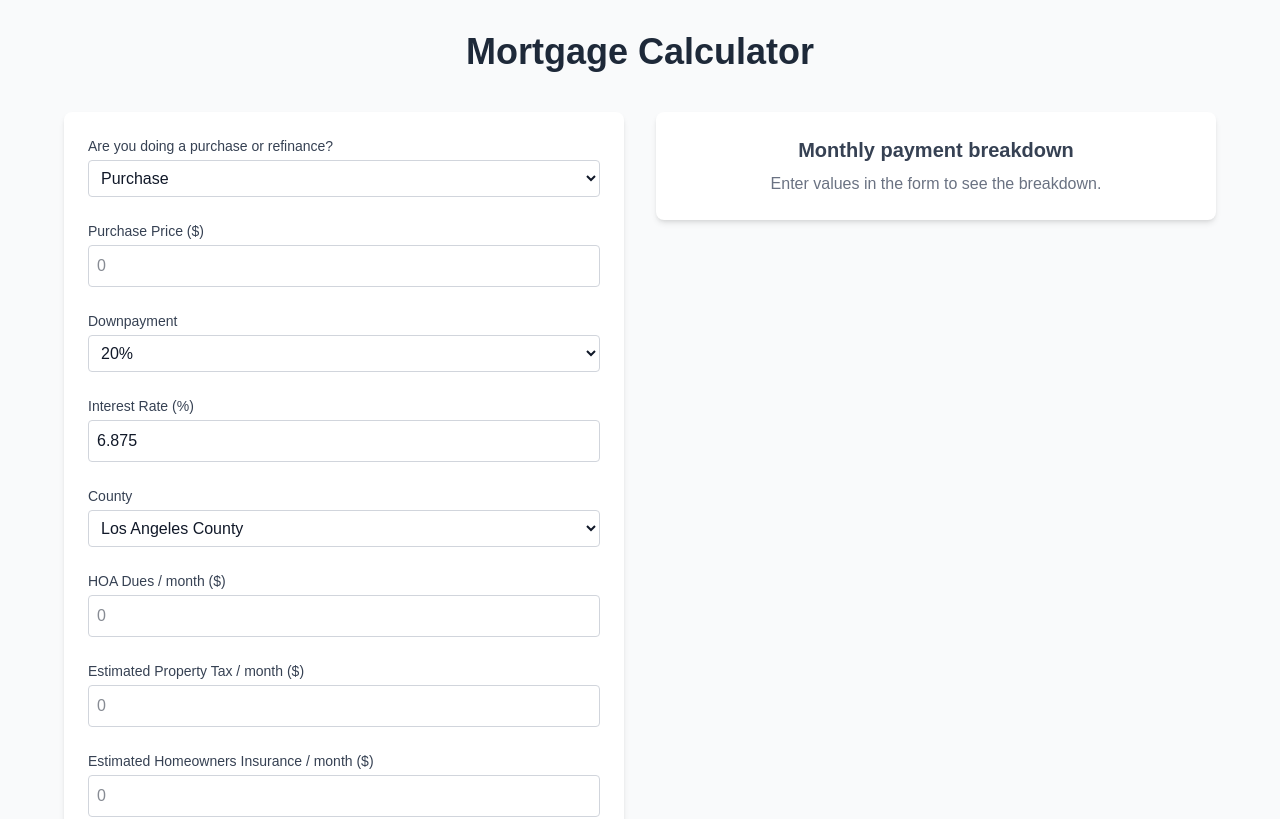
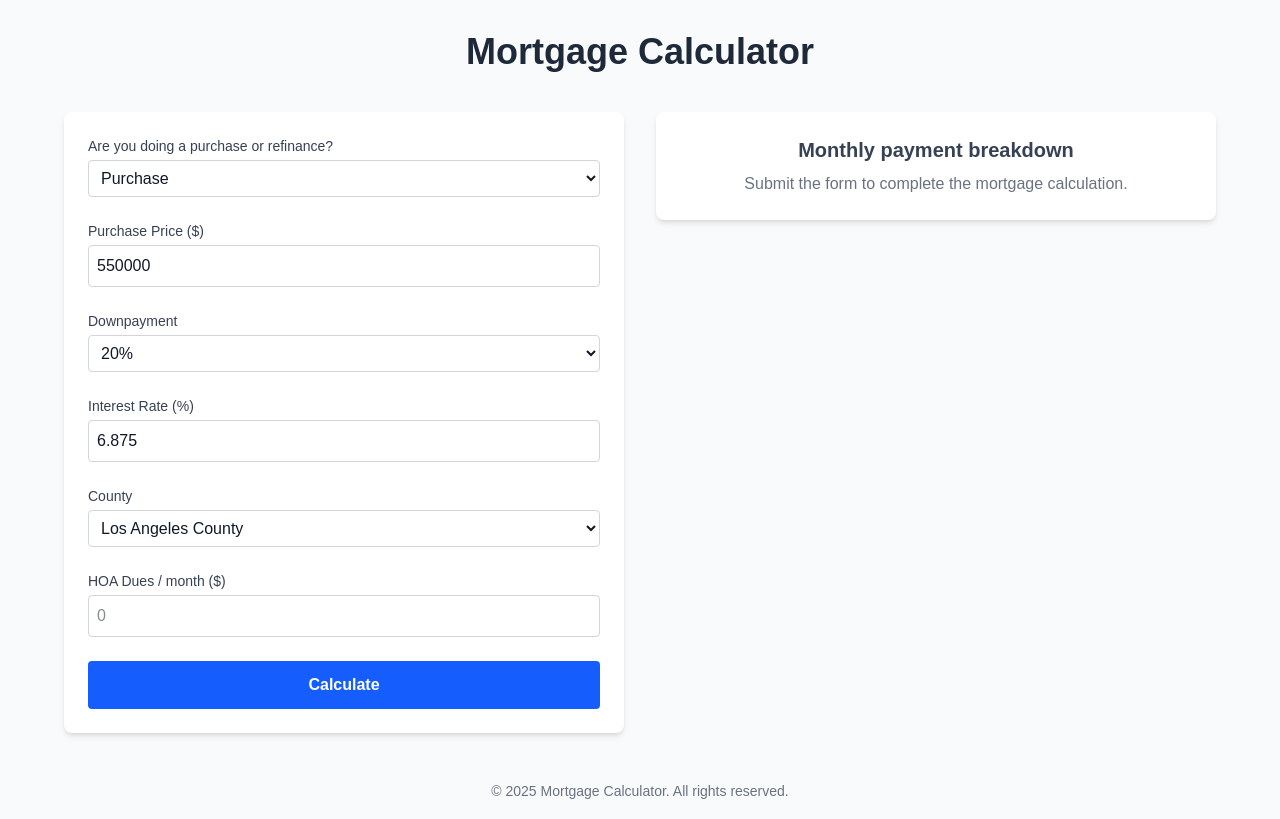
Before and after one commit to reiden-webber/mortgage-calculator, a Next.js app: page / in a window 1280 px wide. Shown: the top 819 px of the page. Built offline with nearby package versions, Linux system fonts and the light colour scheme.

Commit message:
feat: adjustable values in breakdown

```diff
--- a/src/app/page.tsx
+++ b/src/app/page.tsx
@@ -3,29 +3,35 @@
 import React, { useState } from 'react';
 import MortgageForm from '@/components/MortgageForm';
 import BreakdownDisplay from '@/components/BreakdownDisplay';
-import { MortgageFormInputs, MortgageBreakdown } from '@/types';
+import { FormCalculatedData, MortgageFormInputs } from '@/types';
 
 const initialFormValues: MortgageFormInputs = {
   transactionType: 'Purchase',
 
   // Fields for purchase
-  purchasePrice: '',
+  purchasePrice: '550000',
   downPaymentPercentage: '20%',
-  interestRate: '6.875',  // TODO: User wants to conviently change the interestRate
+  interestRate: '6.875',
   county: 'Los Angeles County',
   hoaDues: '',
-  propertyTaxPerMonth: '',
-  homeownersInsurancePerMonth: '',
 
   // Fields for refinance
   loanBalance: '300000',
   estimatedPropertyValue: '550000',
-  annualPropertyTaxEst: '6250',
-  annualHomeInsuranceEst: '1200',
 };
 
+const countyRates = new Map<string, number>([
+    ["Los Angeles County", 1.25],
+    ["Orange County", 1.2],
+    ["San Bernadino County", 1.1],
+    ["Riverside County", 1.15],
+    ["San Diego County", 1.2],
+    ["Ventura County", 1.3]
+  ])
+
+
 export default function Home() {
-  const [breakdownData, setBreakdownData] = useState<MortgageBreakdown | null>(null);
+  const [breakdownData, setBreakdownData] = useState<FormCalculatedData | null>(null);
 
   const handleFormUpdate = (values: MortgageFormInputs) => {
     const annualInterestRate = parseFloat(values.interestRate) || 0;
@@ -34,22 +40,17 @@ export default function Home() {
     const numberOfPayments = loanTermYears * 12;
 
     let loanAmount = 0;
-    let propertyTaxesMonthly = 0;
-    let homeInsuranceMonthly = 0;
+    // Property tax and home insurance are no longer calculated here
 
     if (values.transactionType === 'Purchase') {
       const purchasePrice = parseFloat(values.purchasePrice) || 0;
       const downPaymentPercent = parseFloat(values.downPaymentPercentage.replace('%', '')) || 0;
       const downPaymentAmount = purchasePrice * (downPaymentPercent / 100);
       loanAmount = purchasePrice - downPaymentAmount;
-      propertyTaxesMonthly = parseFloat(values.propertyTaxPerMonth) || 0;
-      homeInsuranceMonthly = parseFloat(values.homeownersInsurancePerMonth) || 0;
+      // propertyTaxesMonthly and homeInsuranceMonthly removed
     } else { // Refinance
       loanAmount = parseFloat(values.loanBalance) || 0;
-      const annualPropertyTax = parseFloat(values.annualPropertyTaxEst) || 0;
-      const annualHomeInsurance = parseFloat(values.annualHomeInsuranceEst) || 0;
-      propertyTaxesMonthly = annualPropertyTax > 0 ? annualPropertyTax / 12 : 0;
-      homeInsuranceMonthly = annualHomeInsurance > 0 ? annualHomeInsurance / 12 : 0;
+      // annualPropertyTax, annualHomeInsurance, propertyTaxesMonthly, homeInsuranceMonthly removed
     }
 
     let calculatedPrincipalAndInterest = 0;
@@ -58,8 +59,6 @@ export default function Home() {
       if (annualInterestRate === 0) {
         calculatedPrincipalAndInterest = loanAmount / numberOfPayments;
       } else {
-        // PrincipalAndInterest = P * (r(1+r)^n) / ((1+r)^n - 1)
-        // where P = principal, r = monthly interest rate, n = number of payments
         const monthlyInterestRate = annualInterestRate / 100 / 12;
         const factor = Math.pow(1 + monthlyInterestRate, numberOfPayments);
         calculatedPrincipalAndInterest =
@@ -67,31 +66,21 @@ export default function Home() {
       }
     }
 
-    // Ensure calculated P&I is a non-negative finite number
     calculatedPrincipalAndInterest =
       Math.max(0, isFinite(calculatedPrincipalAndInterest) ?
       calculatedPrincipalAndInterest : 0);
 
-    // Total monthly payment for the pie chart (P&I + Tax + Insurance + HOA)
-    let totalMonthlyPaymentForPieChart =
-      calculatedPrincipalAndInterest +
-      propertyTaxesMonthly +
-      homeInsuranceMonthly;
+    const propertyTaxRate = countyRates.get(values.county) || 1.25;
+    const propertyTaxMonthly = (parseFloat(values.purchasePrice) || 0) * (propertyTaxRate / 100) / 12;
+    const homeInsuranceMonthly = (parseFloat(values.purchasePrice) || 0) * (0.002 / 12); //Example rate
 
-    if (hoaFeesMonthly > 0) {
-      totalMonthlyPaymentForPieChart += hoaFeesMonthly;
-    }
-
-    const newBreakdown: MortgageBreakdown = {
-      totalMonthlyPayment: totalMonthlyPaymentForPieChart,
-      breakdown: {
-        principalAndInterest: calculatedPrincipalAndInterest,
-        propertyTaxes: propertyTaxesMonthly,
-        homeInsurance: homeInsuranceMonthly,
-        hoaFees: hoaFeesMonthly,
-      },
+    const newCalculationResult: FormCalculatedData = {
+      principalAndInterest: calculatedPrincipalAndInterest,
+      propertyTaxes: propertyTaxMonthly,
+      homeInsurance: homeInsuranceMonthly,
+      hoaFees: hoaFeesMonthly,
     };
-    setBreakdownData(newBreakdown);
+    setBreakdownData(newCalculationResult);
   };
 
   return (
@@ -101,10 +90,10 @@ export default function Home() {
       </header>
       <main className="max-w-6xl mx-auto grid grid-cols-1 md:grid-cols-2 gap-8">
         <div className="md:col-span-1">
-          <MortgageForm initialValues={initialFormValues} onSubmit={handleFormUpdate} />
+          <MortgageForm initialValues={initialFormValues as Partial<MortgageFormInputs>} onSubmit={handleFormUpdate} />
         </div>
         <div className="md:col-span-1">
-          <BreakdownDisplay data={breakdownData} />
+          <BreakdownDisplay formCalculatedData={breakdownData} />
         </div>
       </main>
       <footer className="text-center mt-12 text-sm text-gray-500">
--- a/src/components/BreakdownDisplay.tsx
+++ b/src/components/BreakdownDisplay.tsx
@@ -1,41 +1,75 @@
-import React from 'react';
+import React, { useState, useEffect } from 'react';
 import PieChart from './PieChart';
-import { MortgageBreakdown } from '@/types';
+
+interface FormCalculatedData {
+  principalAndInterest: number;
+  propertyTaxes: number;
+  homeInsurance: number;
+  hoaFees?: number; // Keep hoaFees optional
+}
 
 interface BreakdownDisplayProps {
-  data: MortgageBreakdown | null;
+  formCalculatedData: FormCalculatedData | null;
 }
 
-const BreakdownDisplay: React.FC<BreakdownDisplayProps> = ({ data }) => {
-  if (!data) {
+const BreakdownDisplay: React.FC<BreakdownDisplayProps> = ({ formCalculatedData }) => {
+  const [propertyTaxInput, setPropertyTaxInput] = useState<string>('0');
+  const [homeInsuranceInput, setHomeInsuranceInput] = useState<string>('0');
+
+  useEffect(() => {
+    if (formCalculatedData) {
+      setPropertyTaxInput(formCalculatedData.propertyTaxes.toFixed(2));
+      setHomeInsuranceInput(formCalculatedData.homeInsurance.toFixed(2));
+    } else {
+      // Reset tax and insurance inputs when form data is cleared.
+      setPropertyTaxInput('0');
+      setHomeInsuranceInput('0');
+    }
+  }, [formCalculatedData]);
+
+  if (!formCalculatedData) {
     return (
       <div className="p-6 bg-white shadow-md rounded-lg text-center">
         <h2 className="text-xl font-semibold mb-2 text-gray-700">Monthly payment breakdown</h2>
-        <p className="text-gray-500">Enter values in the form to see the breakdown.</p>
+        <p className="text-gray-500">Submit the form to complete the mortgage calculation.</p>
       </div>
     );
   }
 
-  const { totalMonthlyPayment, breakdown } = data;
+  const { principalAndInterest, hoaFees = 0 } = formCalculatedData;
+  const currentPropertyTaxes = parseFloat(propertyTaxInput) || 0;
+  const currentHomeInsurance = parseFloat(homeInsuranceInput) || 0;
 
-  const pieChartLabels = ['Principal & Interest', 'Property Tax', "Homeowner's Insurance"];
-  const pieChartValues = [
-    breakdown.principalAndInterest,
-    breakdown.propertyTaxes,
-    breakdown.homeInsurance,
-  ];
+  const totalMonthlyPayment = principalAndInterest + currentPropertyTaxes + currentHomeInsurance + hoaFees;
 
-  if (breakdown.hoaFees && breakdown.hoaFees > 0) {
+  const pieChartLabels: string[] = ['Principal & Interest'];
+  const pieChartValues: number[] = [principalAndInterest];
+
+  if (currentPropertyTaxes > 0) {
+    pieChartLabels.push('Property Tax');
+    pieChartValues.push(currentPropertyTaxes);
+  }
+  if (currentHomeInsurance > 0) {
+    pieChartLabels.push("Homeowner's Insurance");
+    pieChartValues.push(currentHomeInsurance);
+  }
+  if (hoaFees > 0) {
     pieChartLabels.push('HOA Dues');
-    pieChartValues.push(breakdown.hoaFees);
+    pieChartValues.push(hoaFees);
   }
+
+  // Ensure at least one segment if all are zero, to prevent pie chart errors
+  // if (pieChartValues.length > 0 && pieChartValues.every(v => v === 0)) {
+  //    pieChartLabels.push('N/A');
+  //    pieChartValues.push(1); // Add a dummy value if all are zero
+  // }
+
 
   const pieChartData = {
     labels: pieChartLabels,
     values: pieChartValues,
   };
 
-  // Helper to format currency
   const formatCurrency = (value: number) => {
     return value.toLocaleString('en-US', { style: 'currency', currency: 'USD' });
   };
@@ -43,7 +77,9 @@ const BreakdownDisplay: React.FC<BreakdownDisplayProps> = ({ data }) => {
   return (
     <div className="p-6 bg-white shadow-md rounded-lg">
       <h2 className="text-xl font-semibold mb-1 text-gray-800">Monthly payment breakdown</h2>
-      <p className="text-sm text-gray-500 mb-6">Based on provided values</p>
+      <p className="text-sm text-gray-500 mb-6">Adjust tax and insurance below by clicking on the values.</p>
+
+      {/* Removed separate input fields for property tax and home insurance */}
 
       <div className="relative mx-auto mb-6 w-48 h-48 sm:w-56 sm:h-56">
         <PieChart data={pieChartData} />
@@ -61,29 +97,71 @@ const BreakdownDisplay: React.FC<BreakdownDisplayProps> = ({ data }) => {
             <span className="h-3 w-3 rounded-full bg-blue-500 mr-3"></span>
             <span className="text-gray-700">Principal & interest</span>
           </div>
-          <span className="font-medium text-gray-800">{formatCurrency(breakdown.principalAndInterest)}</span>
+          <span className="font-medium text-gray-800">{formatCurrency(principalAndInterest)}</span>
         </li>
+        {/* Property Tax made editable to match image */}
         <li className="flex justify-between items-center py-2 border-b border-gray-200">
           <div className="flex items-center">
             <span className="h-3 w-3 rounded-full bg-green-500 mr-3"></span>
-            <span className="text-gray-700">Estimated Property tax</span>
+            <label htmlFor="propertyTaxListItemInput" className="text-gray-700 cursor-pointer">Estimated Property tax</label>
           </div>
-          <span className="font-medium text-gray-800">{formatCurrency(breakdown.propertyTaxes)}</span>
+          <div className="flex items-center">
+            <span className="text-gray-500 mr-2">+</span>
+            <div className="flex items-center border border-gray-300 rounded focus-within:border-blue-500 focus-within:ring-1 focus-within:ring-blue-500">
+              <span className="pl-2 pr-1 text-gray-500">$</span>
+              <input
+                type="text"
+                id="propertyTaxListItemInput"
+                name="propertyTaxListItemInput"
+                value={propertyTaxInput}
+                onChange={(e) => {
+                  const val = e.target.value;
+                  // Allow only numbers and at most one decimal point, or empty string
+                  if (/^\d*\.?\d*$/.test(val) || val === '') {
+                    setPropertyTaxInput(val);
+                  }
+                }}
+                className="font-medium text-gray-800 py-1 pr-2 w-20 text-right bg-transparent focus:outline-none appearance-none"
+                placeholder="0"
+              />
+            </div>
+          </div>
         </li>
-        <li className={`flex justify-between items-center py-2 ${breakdown.hoaFees && breakdown.hoaFees > 0 ? 'border-b border-gray-200' : ''}`}>
+        {/* Homeowner's Insurance made editable to match image */}
+        <li className={`flex justify-between items-center py-2 ${hoaFees > 0 || currentPropertyTaxes > 0 ? 'border-b border-gray-200' : ''}`}>
           <div className="flex items-center">
             <span className="h-3 w-3 rounded-full bg-purple-500 mr-3"></span>
-            <span className="text-gray-700">Homeowner&#39;s insurance</span>
+            <label htmlFor="homeInsuranceListItemInput" className="text-gray-700 cursor-pointer">Homeowner&#39;s insurance</label>
           </div>
-          <span className="font-medium text-gray-800">{formatCurrency(breakdown.homeInsurance)}</span>
+          <div className="flex items-center">
+            <span className="text-gray-500 mr-2">+</span>
+            <div className="flex items-center border border-gray-300 rounded focus-within:border-blue-500 focus-within:ring-1 focus-within:ring-blue-500">
+              <span className="pl-2 pr-1 text-gray-500">$</span>
+              <input
+                type="text"
+                id="homeInsuranceListItemInput"
+                name="homeInsuranceListItemInput"
+                value={homeInsuranceInput}
+                onChange={(e) => {
+                  const val = e.target.value;
+                  // Allow only numbers and at most one decimal point, or empty string
+                  if (/^\d*\.?\d*$/.test(val) || val === '') {
+                    setHomeInsuranceInput(val);
+                  }
+                }}
+                className="font-medium text-gray-800 py-1 pr-2 w-20 text-right bg-transparent focus:outline-none appearance-none"
+                placeholder="0"
+              />
+            </div>
+          </div>
         </li>
-        {breakdown.hoaFees && breakdown.hoaFees > 0 && (
+        {hoaFees > 0 && (
           <li className="flex justify-between items-center py-2">
             <div className="flex items-center">
-              <span className="h-3 w-3 rounded-full bg-amber-500 mr-3"></span> {/* Ensure PieChart has this color */}
+              <span className="h-3 w-3 rounded-full bg-amber-500 mr-3"></span>
               <span className="text-gray-700">HOA Dues</span>
             </div>
-            <span className="font-medium text-gray-800">{formatCurrency(breakdown.hoaFees)}</span>
+            <span className="font-medium text-gray-800">{formatCurrency(hoaFees)}</span>
           </li>
         )}
       </ul>
--- a/src/components/MortgageForm.tsx
+++ b/src/components/MortgageForm.tsx
@@ -13,13 +13,9 @@ const defaultInitialValues: MortgageFormInputs = {
   interestRate: '',
   county: 'Los Angeles County',
   hoaDues: '',
-  propertyTaxPerMonth: '',
-  homeownersInsurancePerMonth: '',
   // Add new fields for refinance
   loanBalance: '',
   estimatedPropertyValue: '',
-  annualPropertyTaxEst: '',
-  annualHomeInsuranceEst: '',
 };
 
 const MortgageForm: React.FC<MortgageFormProps> = ({ initialValues, onSubmit }) => {
@@ -120,7 +116,6 @@ const MortgageForm: React.FC<MortgageFormProps> = ({ initialValues, onSubmit })
               onChange={handleChange}
               step="0.125"
               className="border border-gray-300 rounded p-2 w-full focus:ring-blue-500 focus:border-blue-500 text-gray-900"
-              // placeholder="7.25"
             />
           </div>
 
@@ -150,36 +145,6 @@ const MortgageForm: React.FC<MortgageFormProps> = ({ initialValues, onSubmit })
               name="hoaDues"
               id="hoaDues"
               value={formData.hoaDues}
-              onChange={handleChange}
-              className="border border-gray-300 rounded p-2 w-full focus:ring-blue-500 focus:border-blue-500 text-gray-900"
-              placeholder="0"
-            />
-          </div>
-
-          <div>
-            <label htmlFor="propertyTaxPerMonth" className="block text-sm font-medium text-gray-700 mb-1">
-              Estimated Property Tax / month ($)
-            </label>
-            <input
-              type="number"
-              name="propertyTaxPerMonth"
-              id="propertyTaxPerMonth"
-              value={formData.propertyTaxPerMonth}
-              onChange={handleChange}
-              className="border border-gray-300 rounded p-2 w-full focus:ring-blue-500 focus:border-blue-500 text-gray-900"
-              placeholder="0"
-            />
-          </div>
-
-          <div>
-            <label htmlFor="homeownersInsurancePerMonth" className="block text-sm font-medium text-gray-700 mb-1">
-              Estimated Homeowners Insurance / month ($)
-            </label>
-            <input
-              type="number"
-              name="homeownersInsurancePerMonth"
-              id="homeownersInsurancePerMonth"
-              value={formData.homeownersInsurancePerMonth}
               onChange={handleChange}
               className="border border-gray-300 rounded p-2 w-full focus:ring-blue-500 focus:border-blue-500 text-gray-900"
               placeholder="0"
@@ -232,7 +197,6 @@ const MortgageForm: React.FC<MortgageFormProps> = ({ initialValues, onSubmit })
               onChange={handleChange}
               step="0.125"
               className="border border-gray-300 rounded p-2 w-full focus:ring-blue-500 focus:border-blue-500 text-gray-900"
-              // placeholder="7.25"
             />
           </div>
 
@@ -252,36 +216,6 @@ const MortgageForm: React.FC<MortgageFormProps> = ({ initialValues, onSubmit })
               ))}
             </select>
           </div>
-
-          <div>
-            <label htmlFor="annualPropertyTaxEst" className="block text-sm font-medium text-gray-700 mb-1">
-              Annual Property Tax Est. ($)
-            </label>
-            <input
-              type="number"
-              name="annualPropertyTaxEst"
-              id="annualPropertyTaxEst"
-              value={formData.annualPropertyTaxEst}
-              onChange={handleChange}
-              className="border border-gray-300 rounded p-2 w-full focus:ring-blue-500 focus:border-blue-500 text-gray-900"
-              placeholder="0"
-            />
-          </div>
-
-          <div>
-            <label htmlFor="annualHomeInsuranceEst" className="block text-sm font-medium text-gray-700 mb-1">
-              Annual Home Insurance Est. ($)
-            </label>
-            <input
-              type="number"
-              name="annualHomeInsuranceEst"
-              id="annualHomeInsuranceEst"
-              value={formData.annualHomeInsuranceEst}
-              onChange={handleChange}
-              className="border border-gray-300 rounded p-2 w-full focus:ring-blue-500 focus:border-blue-500 text-gray-900"
-              placeholder="0"
-            />
-          </div>
         </>
       )}
 
--- a/src/types/index.ts
+++ b/src/types/index.ts
@@ -6,19 +6,23 @@ export interface MortgageFormInputs {
   // Purchase specific inputs
   purchasePrice: string;
   downPaymentPercentage: string; // e.g., "20", "10", "5", "3.5"
-  propertyTaxPerMonth: string; // Estimated monthly property tax for purchase
-  homeownersInsurancePerMonth: string; // Estimated monthly homeowners insurance for purchase
 
   // Refinance specific inputs
   loanBalance: string;
   estimatedPropertyValue: string;
-  annualPropertyTaxEst: string; // Estimated annual property tax for refinance
-  annualHomeInsuranceEst: string; // Estimated annual home insurance for refinance
 
   // Common inputs
   interestRate: string; // Annual interest rate
   county: string;
   hoaDues: string; // Monthly HOA Dues
+}
+
+// Define a new type for the data passed to BreakdownDisplay
+export interface FormCalculatedData {
+  principalAndInterest: number;
+  propertyTaxes: number;
+  homeInsurance: number;
+  hoaFees: number;
 }
 
 export interface MortgageBreakdown {
```
